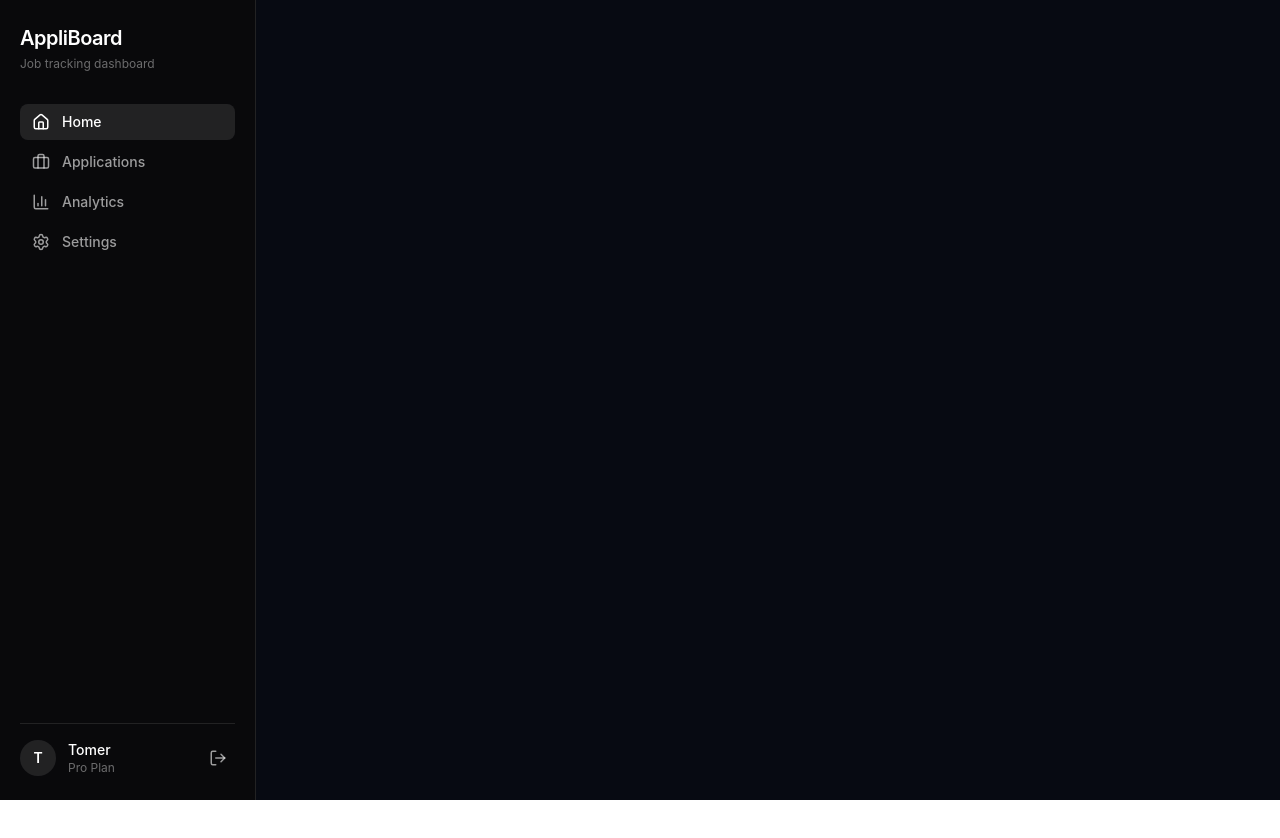
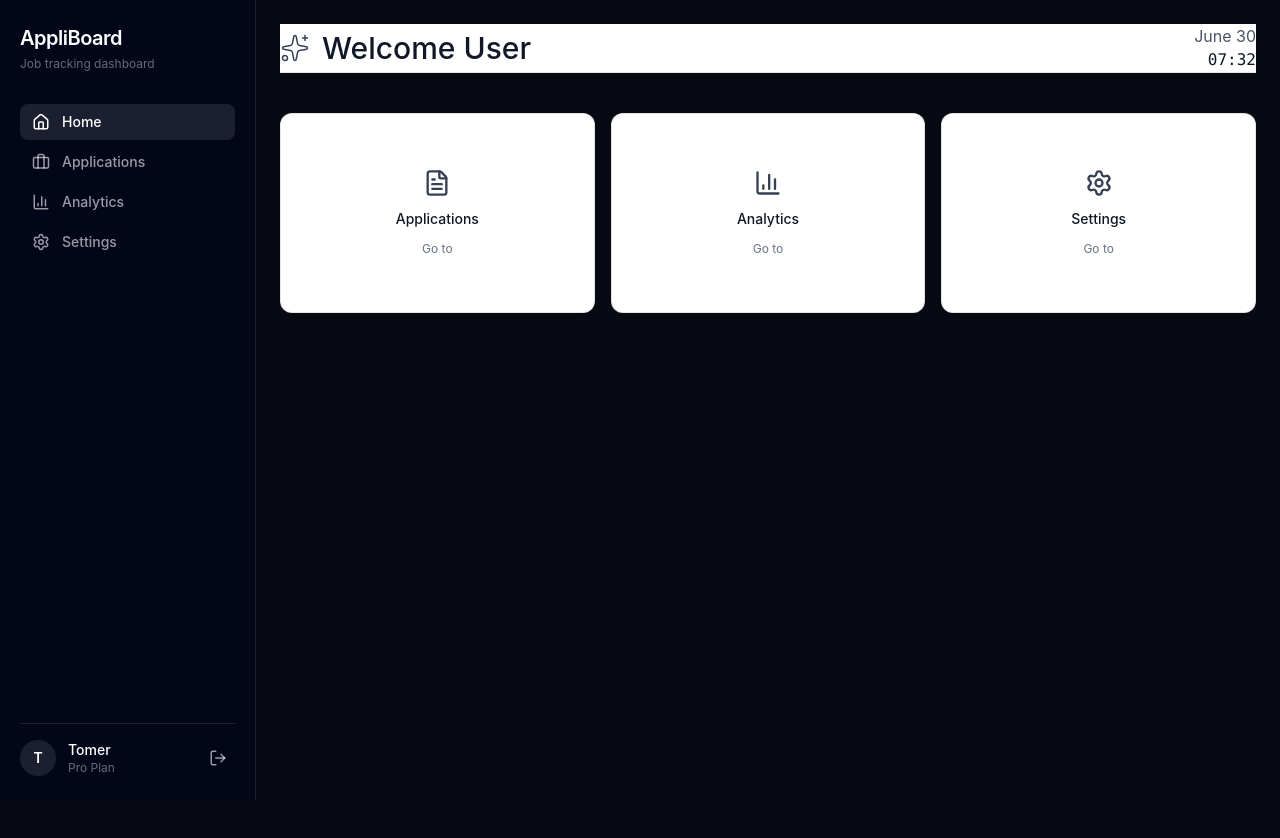
Before and after one commit to TomerP750/AppliBoard, a React (Vite) app in the folder frontend/: page /dashboard in a window 1280 px wide. Shown: the top 838 px of the page. Before the commit the page ends 800 px from the top, so only its background shows below. Built offline with nearby package versions, Linux system fonts and the light colour scheme.

Commit message:
dashboard index created

```diff
--- /dev/null
+++ b/frontend/src/features/dashboard/index/components/ActionButton.tsx
@@ -0,0 +1,26 @@
+import type { LucideIcon } from "lucide-react";
+
+type ActionButtonProps = {
+    title: string;
+    Icon: LucideIcon;
+    onClick: () => void;
+};
+
+export function ActionButton({ title, Icon, onClick }: ActionButtonProps) {
+    return (
+        <button
+            onClick={onClick}
+            className="aspect-square w-full rounded-xl h-50 border border-black/10 dark:border-white/10 bg-white dark:bg-[#0b0f19] hover:bg-black/5 dark:hover:bg-white/5 transition flex flex-col items-center justify-center gap-3"
+        >
+            <Icon className="w-7 h-7 text-gray-700 dark:text-gray-200" />
+
+            <span className="text-sm font-medium text-gray-900 dark:text-gray-100">
+                {title}
+            </span>
+
+            <span className="text-xs text-gray-500 dark:text-gray-400">
+                Go to
+            </span>
+        </button>
+    );
+}
--- /dev/null
+++ b/frontend/src/features/dashboard/index/pages/DashboardIndex.tsx
@@ -0,0 +1,37 @@
+import { BarChart3, FileText, Settings, Sparkles } from "lucide-react";
+import { DashboardHeader } from "../../layout/DashboardHeader";
+import { ActionButton } from "../components/ActionButton";
+import { useNavigate } from "react-router-dom";
+
+
+export function DashboardIndex() {
+
+    const navigate = useNavigate();
+
+    return (
+        <section className="min-h-screen">
+
+            <DashboardHeader title="Welcome User" Icon={Sparkles} />
+
+            <div className="max-w-7xl mx-auto w-full grid grid-cols-1 sm:grid-cols-2 lg:grid-cols-3 gap-4 py-10">            <ActionButton
+                title="Applications"
+                Icon={FileText}
+                onClick={() => navigate("/dashboard/applications")}
+            />
+
+                <ActionButton
+                    title="Analytics"
+                    Icon={BarChart3}
+                    onClick={() => navigate("/dashboard/analytics")}
+                />
+
+                <ActionButton
+                    title="Settings"
+                    Icon={Settings}
+                    onClick={() => navigate("/dashboard/settings")}
+                />
+            </div>
+
+        </section>
+    )
+}
--- a/frontend/src/features/dashboard/layout/DashboardHeader.tsx
+++ b/frontend/src/features/dashboard/layout/DashboardHeader.tsx
@@ -1,9 +1,47 @@
+import { useEffect, useState } from "react";
+import type { LucideIcon } from "lucide-react";
+import { formatDate, formatTime } from "../../../shared/util/format_dateTime";
 
 
-export function DashboardHeader() {
+type DashboardHeaderProps = {
+    Icon: LucideIcon;
+    title: string;
+};
+
+export function DashboardHeader({ Icon, title }: DashboardHeaderProps) {
+    const [now, setNow] = useState<Date>(new Date());
+
+    useEffect(() => {
+        const interval = setInterval(() => {
+            setNow(new Date());
+        }, 60000);
+
+        return () => clearInterval(interval);
+    }, []);
+
     return (
-        <header>
+        <header className="w-full border-b border-black/10 dark:border-white/10 bg-white dark:bg-dark-background">
+            <div className="flex items-center justify-between gap-6">
 
+                {/* Left */}
+                <div className="flex items-center gap-3 min-w-0">
+                    <Icon strokeWidth={1.2} size={30} className=" text-gray-700 dark:text-gray-200 shrink-0" />
+                    <h1 className="text-3xl font-medium text-gray-900 dark:text-gray-100 truncate">
+                        {title}
+                    </h1>
+                </div>
+
+                {/* Right */}
+                <div className="flex flex-col items-end leading-tight">
+                    <span className="text-base text-gray-600 dark:text-gray-300">
+                        {formatDate(now)}
+                    </span>
+                    <span className="text-base font-mono text-gray-900 dark:text-gray-100">
+                        {formatTime(now)}
+                    </span>
+                </div>
+
+            </div>
         </header>
-    )
+    );
 }
--- a/frontend/src/features/dashboard/layout/Panel.tsx
+++ b/frontend/src/features/dashboard/layout/Panel.tsx
@@ -3,7 +3,7 @@ import { Outlet } from "react-router-dom";
 
 export function Panel() {
     return (
-        <section className="min-h-screen flex-1">
+        <section className="min-h-screen flex-1 p-6">
             <Outlet />
         </section>
     )
--- a/frontend/src/features/dashboard/layout/sidebar/Sidebar.tsx
+++ b/frontend/src/features/dashboard/layout/sidebar/Sidebar.tsx
@@ -4,7 +4,7 @@ import { navItems } from "./navItems";
 
 export function Sidebar() {
     return (
-        <aside className="h-screen w-64 flex flex-col border-r border-white/10 bg-zinc-950 text-white px-5 py-6">
+        <aside className="hidden md:flex h-screen w-64 flex-col border-r border-white/10 bg-slate-950 text-white px-5 py-6">
 
             {/* Brand */}
             <div className="mb-8">
--- a/frontend/src/layout/Routing.tsx
+++ b/frontend/src/layout/Routing.tsx
@@ -1,6 +1,7 @@
 import { Routes, Route } from "react-router-dom";
 import { Home } from "../features/home/pages/Home";
 import { DashboardLayout } from "../features/dashboard/layout/DashboardLayout";
+import { DashboardIndex } from "../features/dashboard/index/pages/DashboardIndex";
 
 
 export function Routing() {
@@ -10,7 +11,7 @@ export function Routing() {
             <Route path="/" element={<Home />}/>
 
             <Route path="/dashboard" element={<DashboardLayout />}>
-                {/* <Route index element={<DashboardIndex />} /> */}
+                <Route index element={<DashboardIndex />} />
                 {/* <Route path="analytics" element={<AnalyticsPage />} /> */}
                 {/* <Route path="applications" element={<ApplicationsPage />} /> */}
                 {/* <Route path="settings" element={<SettingsPage />} /> */}
--- /dev/null
+++ b/frontend/src/shared/util/format_dateTime.tsx
@@ -0,0 +1,14 @@
+export function formatDate(date: Date): string {
+    return new Intl.DateTimeFormat("en-US", {
+        month: "long",
+        day: "2-digit",
+    }).format(date);
+}
+
+export function formatTime(date: Date): string {
+    return new Intl.DateTimeFormat("en-GB", {
+        hour: "2-digit",
+        minute: "2-digit",
+        hour12: false,
+    }).format(date);
+}
```
